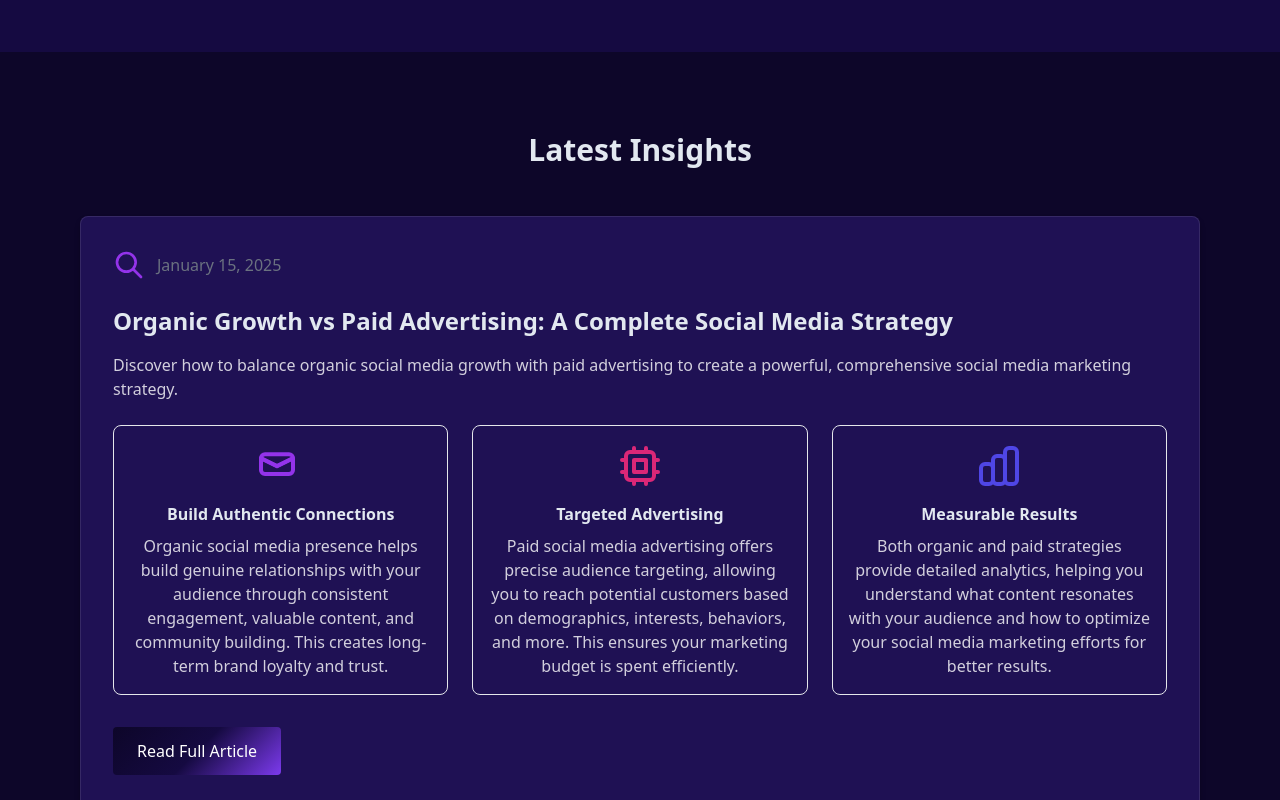
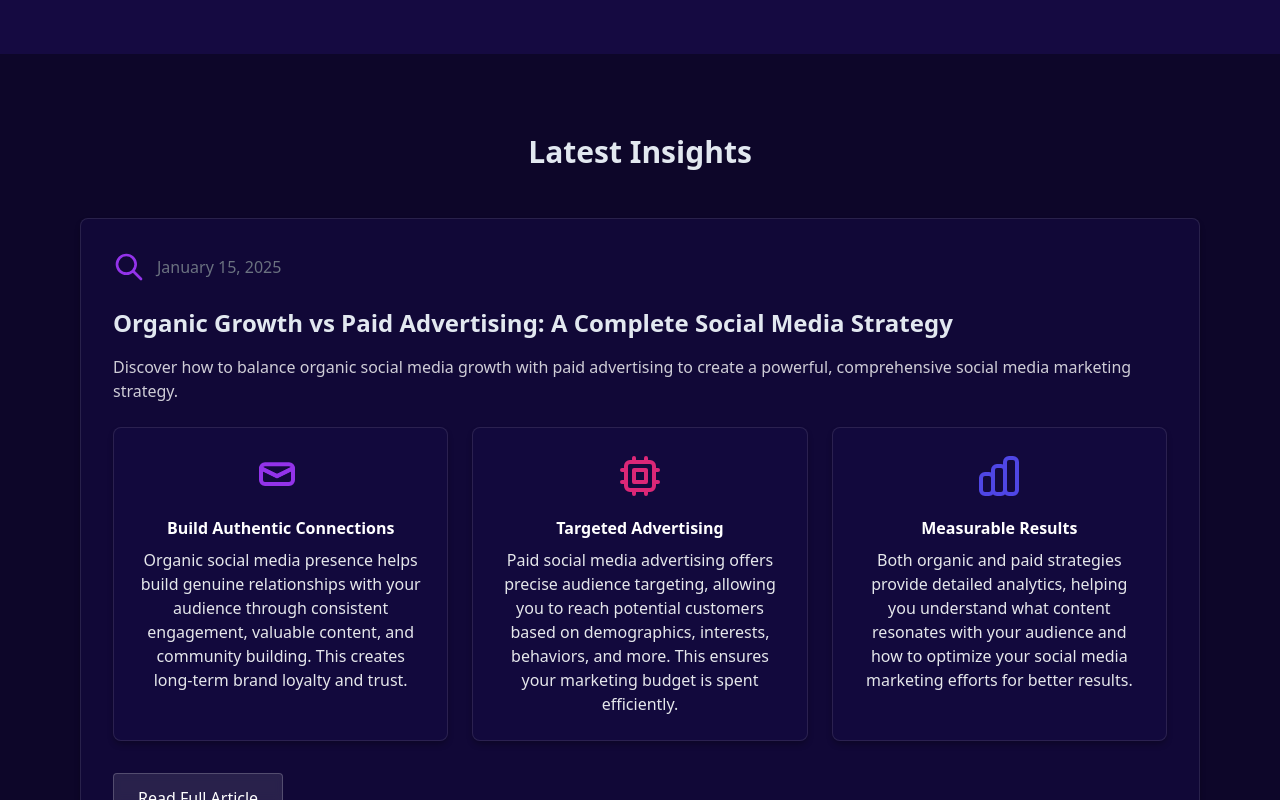
Before and after one commit to alaricjames/signal-media-project, a React (Vite) app: page / in a window 1280 px wide. Shown: the part 2000-2800 px from the top of the page. Built offline with nearby package versions, Linux system fonts and the light colour scheme.

Commit message:
colour v6

```diff
--- a/src/App.css
+++ b/src/App.css
@@ -39,7 +39,7 @@ body {
 
 /* Card and container styles */
 .card-surface {
-  background: var(--bg-lighter);
+  background: rgba(21, 10, 65, 0.6);  /* Semi-transparent dark purple */
   border: 1px solid rgba(255, 255, 255, 0.1);
   box-shadow: 0 4px 6px -1px rgba(0, 0, 0, 0.3);
 }
@@ -58,15 +58,15 @@ body {
 
 /* Text styles */
 .text-gray-600 {
-  color: rgba(255, 255, 255, 0.8);  /* Consistent pale gray */
+  color: rgba(255, 255, 255, 0.8);
 }
 
 .text-gray-700 {
-  color: rgba(255, 255, 255, 0.9);  /* Slightly brighter */
+  color: rgba(255, 255, 255, 0.9);
 }
 
 .text-gray-900 {
-  color: #ffffff;  /* Full white for emphasis */
+  color: #ffffff;
 }
 
 /* Links and interactive elements */
@@ -93,7 +93,17 @@ input:focus, textarea:focus {
 
 /* Gradient backgrounds */
 .gradient-bg {
-  background: var(--gradient-hero);
+  background: rgba(255, 255, 255, 0.1);
+  backdrop-filter: blur(4px);
+  border: 1px solid rgba(255, 255, 255, 0.2);
+  color: white;
+  transition: all 0.3s ease;
+}
+
+.gradient-bg:hover {
+  background: rgba(255, 255, 255, 0.2);
+  transform: translateY(-1px);
+  box-shadow: 0 4px 12px rgba(0, 0, 0, 0.1);
 }
 
 .hover-scale:hover {
--- a/src/components/Blog.jsx
+++ b/src/components/Blog.jsx
@@ -49,9 +49,9 @@ const Blog = () => {
 
             <div className="grid md:grid-cols-3 gap-6 mb-8">
               {(featuredPost.content.benefits || []).slice(0, 3).map((benefit, index) => (
-                <div key={index} className="p-4 border rounded-lg text-center hover-scale">
+                <div key={index} className="card-surface p-6 rounded-lg text-center">
                   <svg
-                    className={`h-12 w-12 text-${benefit.icon?.color || 'purple'}-600 mx-auto mb-3`}
+                    className={`h-12 w-12 text-${benefit.icon?.color || 'purple'}-600 mx-auto mb-4`}
                     fill="none"
                     stroke="currentColor"
                     viewBox="0 0 24 24"
@@ -66,8 +66,8 @@ const Blog = () => {
                       />
                     ))}
                   </svg>
-                  <h4 className="font-semibold mb-2">{benefit.title}</h4>
-                  <p className="text-gray-600">{benefit.description}</p>
+                  <h4 className="font-semibold mb-2 text-white">{benefit.title}</h4>
+                  <p className="text-gray-200">{benefit.description}</p>
                 </div>
               ))}
             </div>
--- a/src/components/Navbar.jsx
+++ b/src/components/Navbar.jsx
@@ -32,8 +32,8 @@ const Navbar = () => {
   return (
     <nav className={`fixed w-full transition-all duration-300 z-50 mx-auto px-4 mt-4 rounded-full max-w-6xl left-1/2 -translate-x-1/2 ${
       isScrolled
-        ? 'bg-white/10 backdrop-blur-md shadow-lg'
-        : 'bg-white/5 backdrop-blur-sm'
+        ? 'bg-white/20 backdrop-blur-md shadow-lg'
+        : 'bg-white/15 backdrop-blur-sm'
     }`}>
       <div className="max-w-6xl mx-auto px-4">
         <div className="flex justify-between items-center py-3">
```
